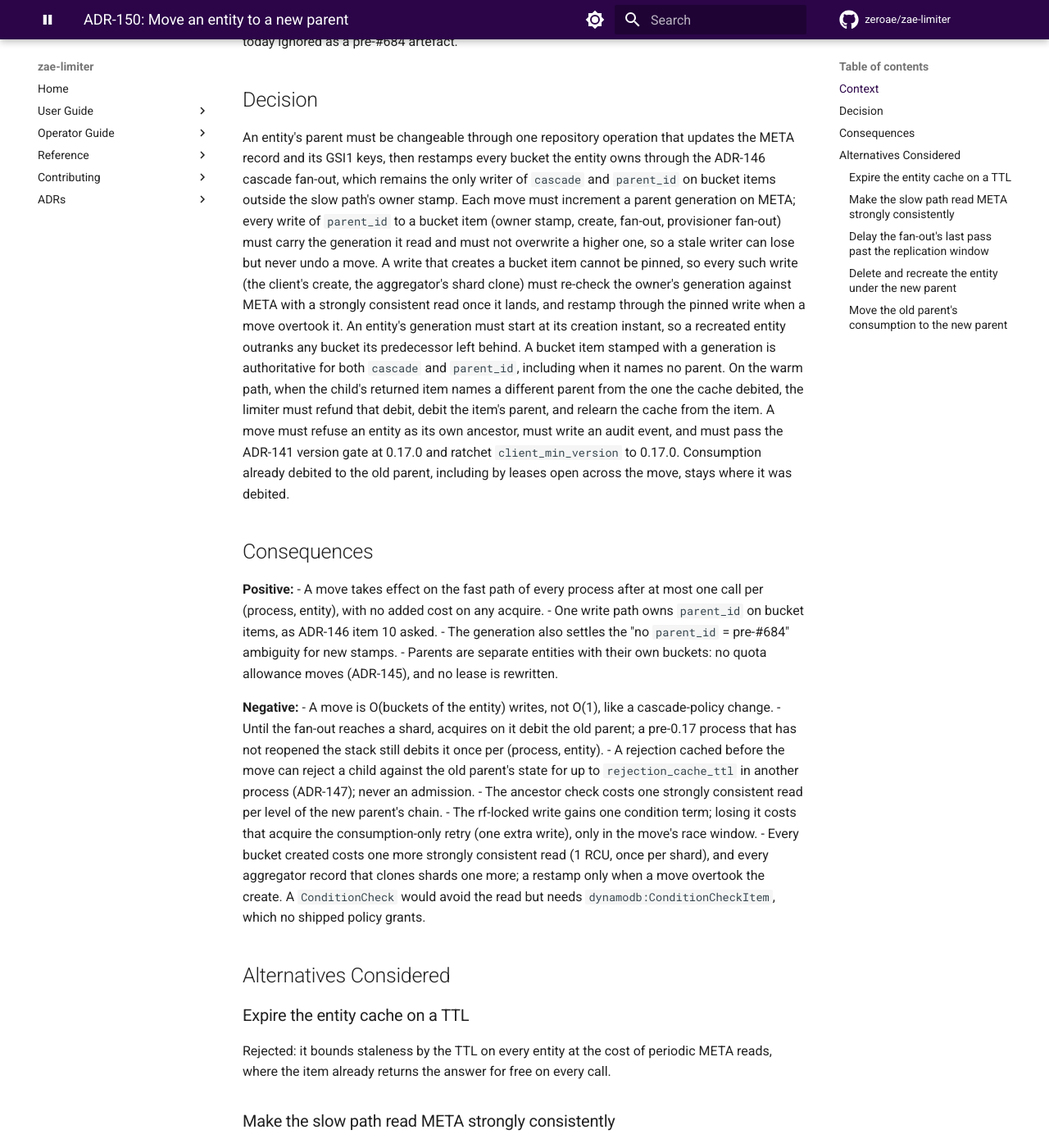
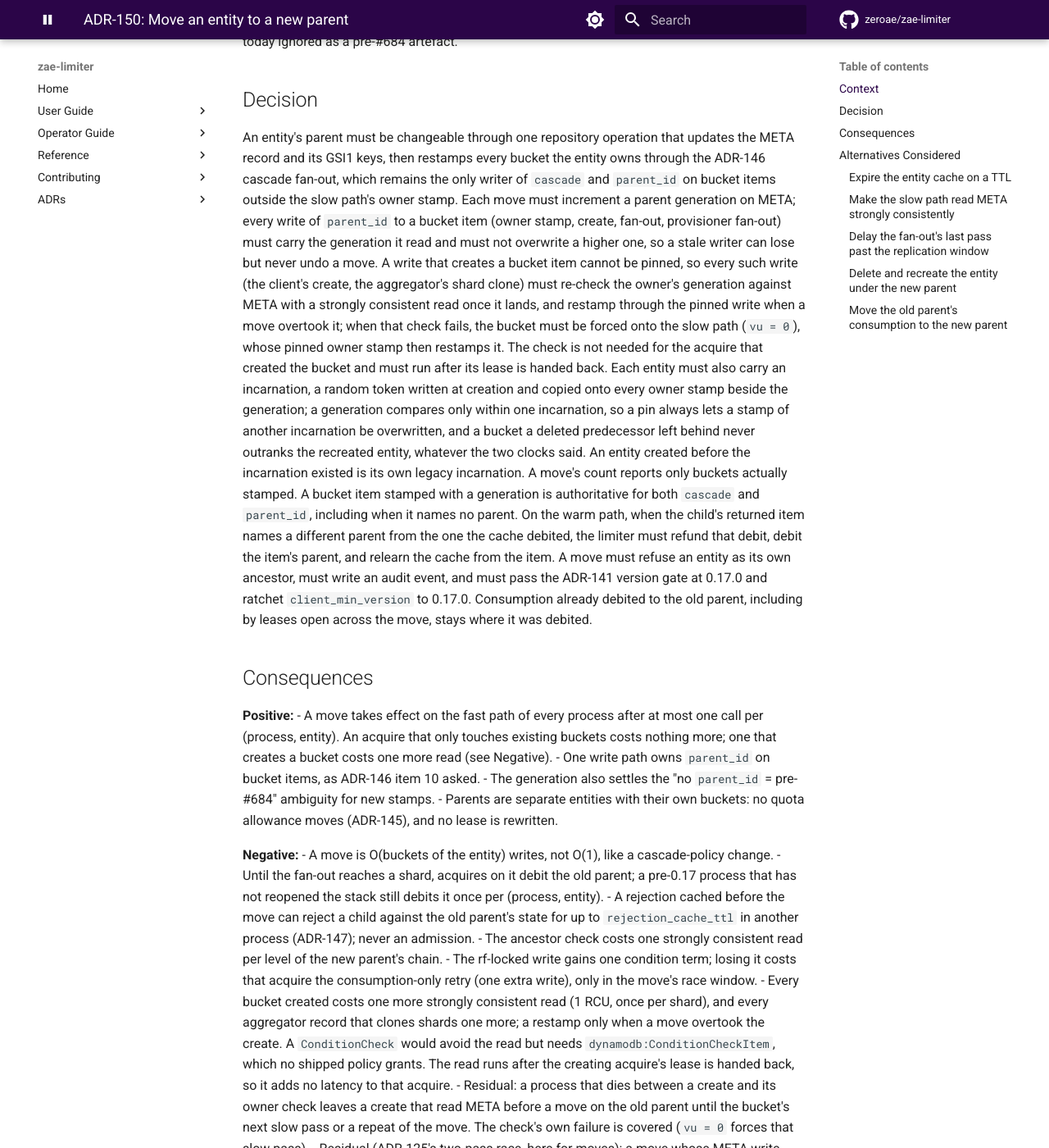
Before and after one commit to zeroae/zae-limiter, an MkDocs documentation site: the page built from docs/adr/150-move-entity-to-new-parent.md, in a window 1280 px wide and 1400 px high, scrolled down 658 px. Shown: the whole window at 82% size. Built offline with MkDocs 1.6.1 and Material for MkDocs 9.7.7, drawn with Linux system fonts in a browser that asks for light colours; comment, search, counter and statistics services are not loaded; the version menu is left out; some of the changed text lies outside the part shown.

Commit message:
📝 docs(adr): record incarnations and the owner-check fallback in ADR-150
The second review of #716 changed the design in four places, and ADR-150
(Proposed) and its design doc now say so:

- an incarnation token beside the generation, so a predecessor's bucket
  never outranks a recreated entity, with the legacy incarnation for an
  entity created before it, and a move counting only buckets it stamped;
- a failed owner check forces the bucket's next acquire onto the pinned slow
  path (`vu = 0`), with the residual for a process dying before the check;
- the check runs after the creating acquire's lease is handed back, and the
  "no added cost on any acquire" claim is corrected to +1 RCU per bucket
  created;
- the GSI3-lag residual, next to the ADR-125 one it is an instance of, and
  the reverse incarnation race (a pre-delete pass landing after a recreate),
  which the next slow pass heals.

Refs #677

Co-Authored-By: Claude Opus 5.5 <noreply@anthropic.com>

```diff
--- a/docs/adr/150-move-entity-to-new-parent.md
+++ b/docs/adr/150-move-entity-to-new-parent.md
@@ -36,9 +36,16 @@ fan-out, provisioner fan-out) must carry the generation it read and must not ove
 higher one, so a stale writer can lose but never undo a move. A write that creates a bucket
 item cannot be pinned, so every such write (the client's create, the aggregator's shard
 clone) must re-check the owner's generation against META with a strongly consistent read
-once it lands, and restamp through the pinned write when a move overtook it. An entity's
-generation must start at its creation instant, so a recreated entity outranks any bucket its
-predecessor left behind. A bucket item stamped with a
+once it lands, and restamp through the pinned write when a move overtook it; when that
+check fails, the bucket must be forced onto the slow path (`vu = 0`), whose pinned owner
+stamp then restamps it. The check is not needed for the acquire that created the bucket and
+must run after its lease is handed back. Each entity must also carry an incarnation, a random
+token written at creation and copied onto every owner stamp beside the generation; a
+generation compares only within one incarnation, so a pin always lets a stamp of another
+incarnation be overwritten, and a bucket a deleted predecessor left behind never outranks the
+recreated entity, whatever the two clocks said. An entity created before the incarnation
+existed is its own legacy incarnation. A move's count reports only buckets actually stamped.
+A bucket item stamped with a
 generation is authoritative for both `cascade` and `parent_id`, including when it names no
 parent. On the warm path, when the child's returned item names a different parent from the
 one the cache debited, the limiter must refund that debit, debit the item's parent, and
@@ -51,7 +58,8 @@ by leases open across the move, stays where it was debited.
 
 **Positive:**
 - A move takes effect on the fast path of every process after at most one call per
-  (process, entity), with no added cost on any acquire.
+  (process, entity). An acquire that only touches existing buckets costs nothing more; one
+  that creates a bucket costs one more read (see Negative).
 - One write path owns `parent_id` on bucket items, as ADR-146 item 10 asked.
 - The generation also settles the "no `parent_id` = pre-#684" ambiguity for new stamps.
 - Parents are separate entities with their own buckets: no quota allowance moves
@@ -70,7 +78,19 @@ by leases open across the move, stays where it was debited.
 - Every bucket created costs one more strongly consistent read (1 RCU, once per shard), and
   every aggregator record that clones shards one more; a restamp only when a move overtook
   the create. A `ConditionCheck` would avoid the read but needs
-  `dynamodb:ConditionCheckItem`, which no shipped policy grants.
+  `dynamodb:ConditionCheckItem`, which no shipped policy grants. The read runs after the
+  creating acquire's lease is handed back, so it adds no latency to that acquire.
+- Residual: a process that dies between a create and its owner check leaves a create that
+  read META before a move on the old parent until the bucket's next slow pass or a repeat
+  of the move. The check's own failure is covered (`vu = 0` forces that slow pass).
+- Residual (ADR-125's two-pass race, here for moves): a move whose META write lands after a
+  create's owner check runs its fan-out after the bucket exists, but GSI3 can lag the
+  create, so both discovery passes can miss it. The bucket keeps the old parent until its
+  next slow pass or a repeat of the move — the same window ADR-125 accepts for `disabled`.
+- Residual: a pass that read META before a delete and lands its owner stamp after the entity
+  is recreated and stamped wins over the new incarnation's stamp (another incarnation always
+  loses the pin, in both directions). The recreated entity's next slow pass on that bucket
+  restamps it.
 
 ## Alternatives Considered
 
```
Also changed, not shown: docs/plans/2026-10-09-move-entity-design.md (+20 -4 lines).
